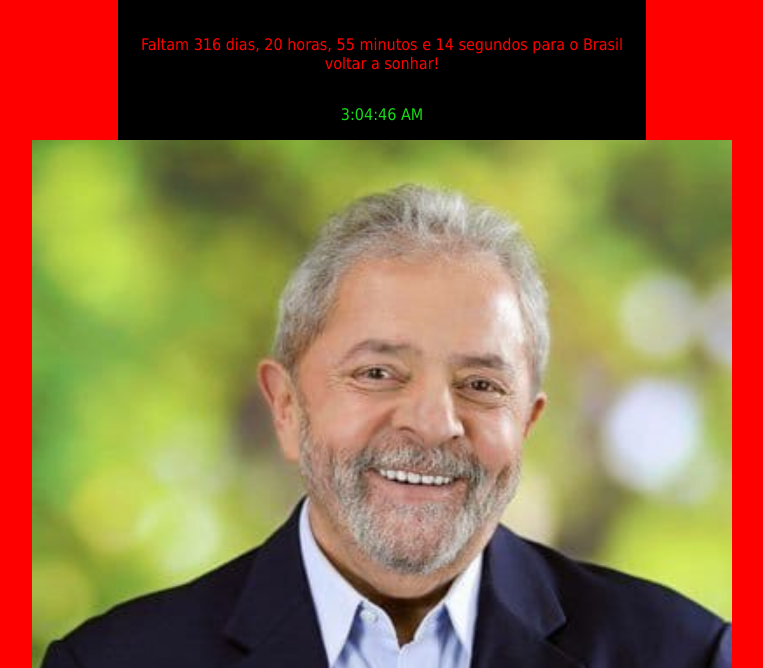
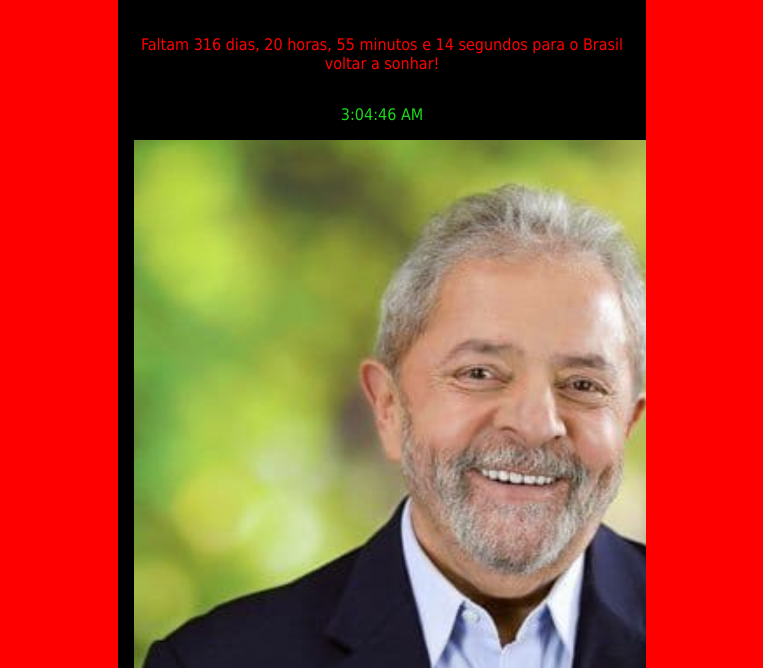
Before and after one commit to EdilsonVieira/vanila, a plain HTML site: page index.html in a window 1280 px wide. Shown: the part 132-800 px from the top of the page, without its empty margins (258-1021 px from the left). Drawn offline with Linux system fonts and the light colour scheme.

Commit message:
Ajustes leiaute.

```diff
--- a/css/main.css
+++ b/css/main.css
@@ -14,6 +14,7 @@ body {
     border-radius: 1rem;
     padding: 1rem;
     margin: 1rem;
+    overflow: hidden;
 }
 .red {
     color: red;
--- a/index.html
+++ b/index.html
@@ -3,89 +3,16 @@
 <head>
     <title>Bem vindo ao Coringa!</title>
     <link rel="stylesheet" href="css/main.css">
-    <!-- <style>
-        body {
-            width: 35em;
-            margin: 0 auto;
-            font-family: Tahoma, Verdana, Arial, sans-serif;
-            background-color: red;
-        }
-        .content {
-            display: flex;
-            flex-direction: column;
-            align-items: center;
-            align-content: center;
-            background-color: black;
-            color: rgb(23, 219, 23);
-            border-radius: 1rem;
-            padding: 1rem;
-            margin: 1rem;
-        }
-        .red {
-            color: red;
-            text-align: center;
-        }
-    </style> -->
-<script>
-    var myVar = setInterval(function() {
-        myTimer();
-    }, 1000);
-    function myTimer() {
-        // relógio
-        var d = new Date();
-        document.getElementById("clock").innerHTML = d.toLocaleTimeString();
-        // contagem regressiva
-        var p = calcDaysForHappiness();
-        var dias = p.days > 1 ? 'dias' : 'dia';
-        var horas = p.hours > 1 ? 'horas' : 'hora';
-        var minutos = p.minutes > 1 ? 'minutos' : 'minuto';
-        var segundos = p.seconds > 1 ? 'segundos' : 'segundo';
-        var msg = `Faltam ${p.days} ${dias}, ${p.hours} ${horas}, ${p.minutes} ${minutos} e ${p.seconds} ${segundos} para o Brasil voltar a sonhar! `
-        document.getElementById("regressiva").innerHTML = msg;
-        // Troca da imagem...
-        if (p.seconds % 3 == 0) {
-            img = document.getElementById("lula-img")
-            let currentNumber = img.src.substring(img.src.length-6, img.src.length-4)
-            let nextNumber = parseInt(currentNumber)
-            nextNumber = nextNumber + 1
-            if (nextNumber > 22) { nextNumber = 1; }
-            nextNumber = '0' + nextNumber.toString()
-            nextNumber = nextNumber.substring(nextNumber.length-2, nextNumber.length)
-            let nextImage = `./img/lula_${nextNumber}.jpg`
-            img.src = nextImage
-        }
-    }
-    function calcDaysForHappiness() {
-        // get total seconds between the times
-        var date_future= new Date('2023-01-01');
-        var date_now= new Date();
-        var delta = Math.abs(date_future - date_now) / 1000;
-
-        // calculate (and subtract) whole days
-        var days = Math.floor(delta / 86400);
-        delta -= days * 86400;
-
-        // calculate (and subtract) whole hours
-        var hours = Math.floor(delta / 3600) % 24;
-        delta -= hours * 3600;
-
-        // calculate (and subtract) whole minutes
-        var minutes = Math.floor(delta / 60) % 60;
-        delta -= minutes * 60;
-
-        // what's left is seconds
-        var seconds = Math.floor(delta % 60);  // in theory the modulus is not required
-
-        return ({days: days, hours: hours, minutes: minutes, seconds: seconds})
-    }
-</script>
+    <script src="scripts/main.js"></script>
 </head>
 <body>
     <div class="content">
         <h1>Para o Brasil ser Feliz de Novo!</h1>
         <p class="red" id="regressiva"></p>
         <p id="clock"></p>
-        <img id="lula-img" src="./img/lula_01.jpg" width="700px" height="auto" alt="Melhor da História">
+        <div style="margin: 0 auto;">
+            <img id="lula-img" src="./img/lula_01.jpg" width="700px" height="auto" alt="Melhor da História">
+        </div>
     </div>
 </body>
 </html>
--- /dev/null
+++ b/scripts/main.js
@@ -0,0 +1,53 @@
+
+setInterval(function() {
+    myTimer();
+}, 1000);
+
+function myTimer() {
+    // relógio
+    var d = new Date();
+    document.getElementById("clock").innerHTML = d.toLocaleTimeString();
+    // contagem regressiva
+    var p = calcDaysForHappiness();
+    var dias = p.days > 1 ? 'dias' : 'dia';
+    var horas = p.hours > 1 ? 'horas' : 'hora';
+    var minutos = p.minutes > 1 ? 'minutos' : 'minuto';
+    var segundos = p.seconds > 1 ? 'segundos' : 'segundo';
+    var msg = `Faltam ${p.days} ${dias}, ${p.hours} ${horas}, ${p.minutes} ${minutos} e ${p.seconds} ${segundos} para o Brasil voltar a sonhar! `
+    document.getElementById("regressiva").innerHTML = msg;
+    // Troca da imagem...
+    if (p.seconds % 3 == 0) {
+        let img = document.getElementById("lula-img")
+        let currentNumber = img.src.substring(img.src.length-6, img.src.length-4)
+        let nextNumber = parseInt(currentNumber)
+        nextNumber = nextNumber + 1
+        if (nextNumber > 22) { nextNumber = 1; }
+        nextNumber = '0' + nextNumber.toString()
+        nextNumber = nextNumber.substring(nextNumber.length-2, nextNumber.length)
+        let nextImage = `./img/lula_${nextNumber}.jpg`
+        img.src = nextImage
+    }
+}
+function calcDaysForHappiness() {
+    // get total seconds between the times
+    var date_future= new Date('2023-01-01');
+    var date_now= new Date();
+    var delta = Math.abs(date_future - date_now) / 1000;
+
+    // calculate (and subtract) whole days
+    var days = Math.floor(delta / 86400);
+    delta -= days * 86400;
+
+    // calculate (and subtract) whole hours
+    var hours = Math.floor(delta / 3600) % 24;
+    delta -= hours * 3600;
+
+    // calculate (and subtract) whole minutes
+    var minutes = Math.floor(delta / 60) % 60;
+    delta -= minutes * 60;
+
+    // what's left is seconds
+    var seconds = Math.floor(delta % 60);  // in theory the modulus is not required
+
+    return ({days: days, hours: hours, minutes: minutes, seconds: seconds})
+}
```
